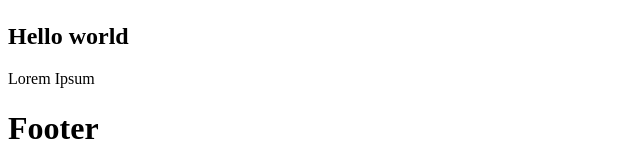
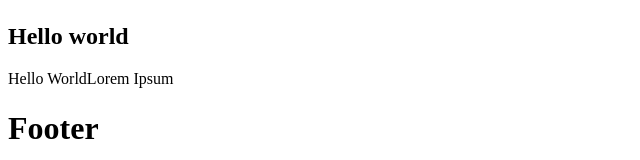
Before and after one commit to jakubfedyk/react_cw, a React (Create React App) app in the folder react-component/: page / in a window 1280 px wide. Shown: the part 277-437 px from the top of the page, without its empty margins (0-640 px from the left). Built offline with nearby package versions, Linux system fonts and the light colour scheme.

Commit message:
component Home

```diff
--- a/react-component/src/components/App.js
+++ b/react-component/src/components/App.js
@@ -1,13 +1,14 @@
 import React from 'react';
 import Header from './Header';
 import Footer from './Footer';
+import Home from './Home';
 
 const App = () => {
     return (
         <div>
             <Header/>
             <h2>Hello world</h2>
-            <p>Lorem Ipsum</p>
+            <Home/>
             <Footer/>
         </div>
     );
--- /dev/null
+++ b/react-component/src/components/Home.js
@@ -0,0 +1,11 @@
+import React from 'react';
+
+const Home = () => {
+    return  (
+        <div>Hello  World
+            <span>Lorem Ipsum</span>
+        </div>
+    );
+};
+
+export default Home
```
